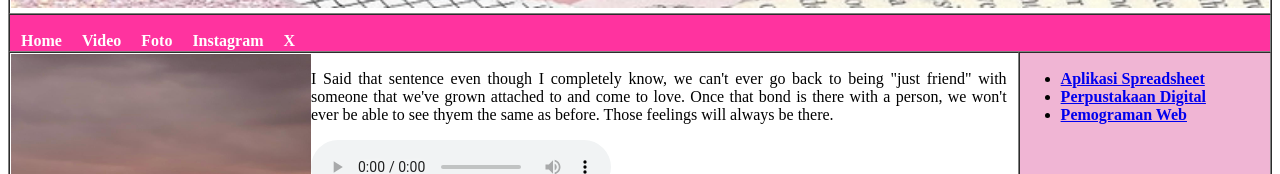
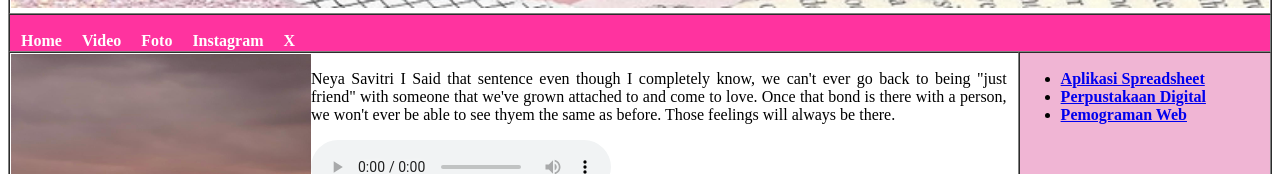
Before and after one commit to neyasavitri12/neyasavitri12.github.io, a plain HTML site: page index.html in a window 1280 px wide. Shown: the part 293-467 px from the top of the page. Drawn offline with Linux system fonts and the light colour scheme.

Commit message:
Update index.html
changes

```diff
--- a/index.html
+++ b/index.html
@@ -76,7 +76,8 @@
 		<tr>
 			<td id="content">
 				<img src="foto/content.jpeg">
-				<p> I Said that sentence even though I completely know, we can't ever go back to being "just friend" with someone that we've grown attached to and come to love. Once that bond is there with a person, we won't ever be able to see thyem the same as before. Those feelings will always be there.
+				<p> Neya Savitri
+					I Said that sentence even though I completely know, we can't ever go back to being "just friend" with someone that we've grown attached to and come to love. Once that bond is there with a person, we won't ever be able to see thyem the same as before. Those feelings will always be there.
 				</p>
 			<audio autoplay controls>
 				<source src="lagu/nadin.mp3" type="audio/mpeg">
```
